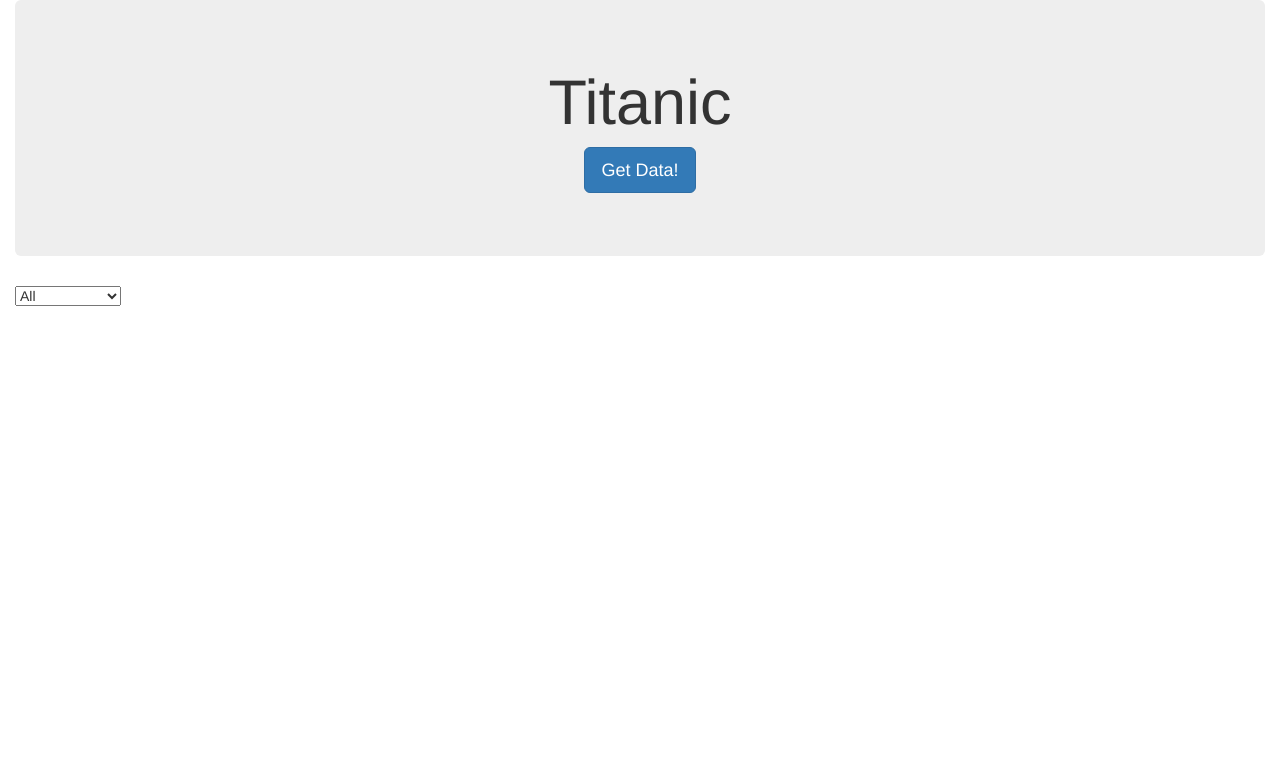
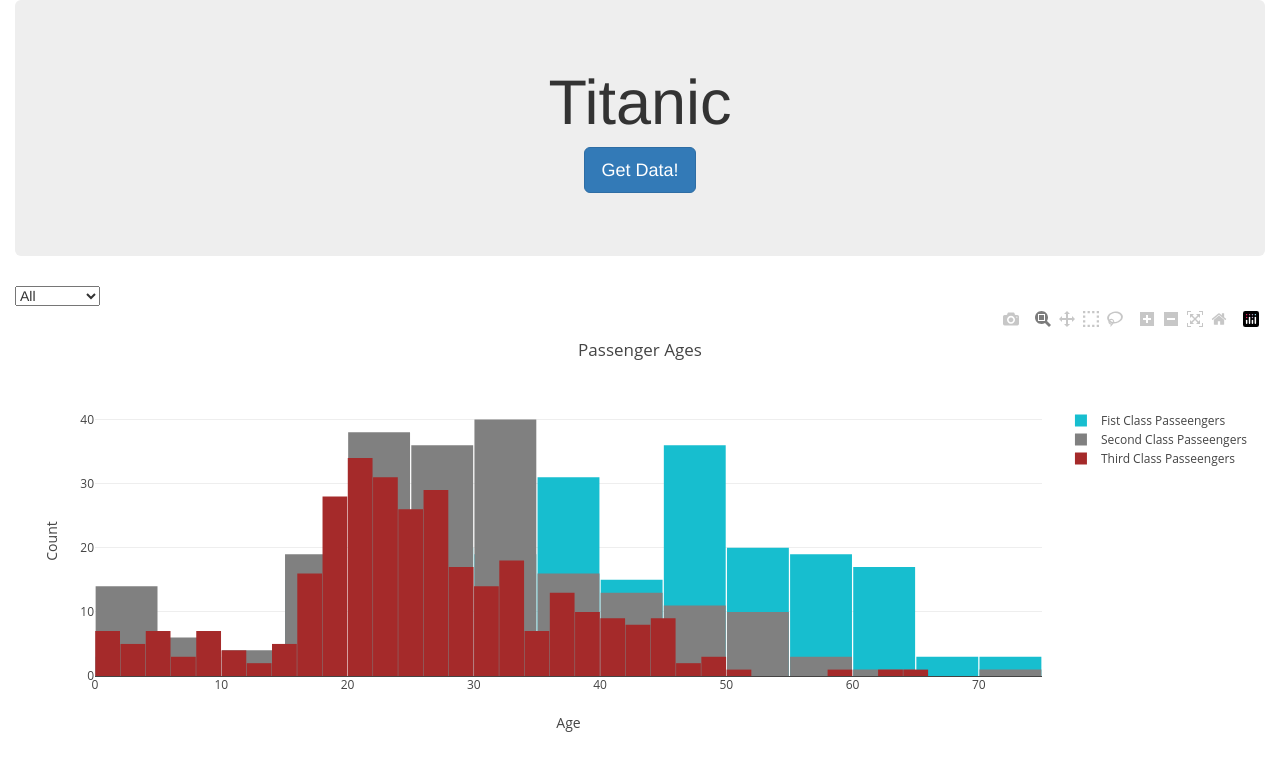
Before and after one commit to deepavadakan/Titanic-Full-Stack-App, a Flask app: template templates/index.html in a window 1280 px wide. Shown: the top 771 px of the page. Run offline with Flask 2, Linux system fonts and the light colour scheme; the template is opened without the code that fills it, so the values that code supplies are empty; data comes from the database, SQL or seed files in the repository; some libraries are stand-ins or nearby versions.

Commit message:
javascript

```diff
--- a/app.py
+++ b/app.py
@@ -4,7 +4,7 @@ from sqlalchemy.orm import Session
 from sqlalchemy import create_engine, func
 import numpy as np
 
-from flask import Flask, jsonify
+from flask import Flask, jsonify, render_template
 
 
 #################################################
@@ -38,7 +38,7 @@ def home():
 
 @app.route("/survived/")
 @app.route("/survived/<class>")
-def precipitation():
+def survived():
     # Create our session (link) from Python to the DB
     session = Session(engine)
 
@@ -60,5 +60,29 @@ def precipitation():
 
     return jsonify(results_dict)
 
+@app.route("/age/")
+@app.route("/age/<class>")
+def age():
+    # Create our session (link) from Python to the DB
+    session = Session(engine)
+
+    """Return a list of ages of passengers by passenger class """
+    session = Session(engine)
+    results = session.query(Passenger.pclass, Passenger.age).all()
+
+    session.close()
+
+    # Parse results
+    results_dict = {"1st": [],
+                    "2nd": [],
+                    "3rd": []}
+
+    # Create a dictionary from the row data and append to a list
+    for pclass, age in results:
+        results_dict[pclass].append(age)
+    results_dict
+
+    return jsonify(results_dict)
+
 if __name__ == '__main__':
     app.run(debug=True)
--- /dev/null
+++ b/static/js/visuals.js
@@ -0,0 +1,82 @@
+// Select the dropdown
+var dropDown = d3.select("#selection");
+
+// Create event handlers
+dropDown.on("change", runChange);
+
+// Complete the event handler function for the form
+function runChange() {
+
+    var selection = d3.select("#selection").property("value");
+    console.log(selection);
+
+    if (selection === "all") {
+        console.log("Init");
+        init();
+    } else {
+
+    }
+
+
+}
+
+function init() {
+    d3.json("/age").then((data) => {
+        // Grab values from the data json object to build the plots
+        console.log(data);
+        var firstClass = data["1st"];
+        var secondClass = data["2nd"];
+        var thirdClass = data["3rd"];
+
+        var trace1 = {
+            x: firstClass,
+            type: "histogram",
+            name: "Fist Class Passeengers",
+            marker: {
+                color: "#17BECF"
+            }
+        };
+
+        var trace2 = {
+            x: secondClass,
+            type: "histogram",
+            name: "Second Class Passeengers",
+            marker: {
+                color: "grey"
+            }
+        };
+
+        var trace3 = {
+            x: thirdClass,
+            type: "histogram",
+            name: "Third Class Passeengers",
+            marker: {
+                color: "brown"
+            }
+        };
+
+        var data = [trace1, trace2, trace3];
+
+        var layout = {
+            bargap: 0.01,
+            bargroupgap: 0.01,
+            barmode: "overlay",
+            title: "Passenger Ages",
+            xaxis: {
+                title: "Age"
+            },
+            yaxis: {
+                title: "Count"
+            }
+        };
+
+        // Set chart to be responsive
+        var config = {
+            responsive: true
+        }
+
+        Plotly.newPlot("hist", data, layout, config);
+    });
+}
+
+init();
--- a/templates/index.html
+++ b/templates/index.html
@@ -8,6 +8,7 @@
   <title>Titanic</title>
   <link rel="stylesheet" href="https://maxcdn.bootstrapcdn.com/bootstrap/3.3.7/css/bootstrap.min.css">
   <script src="https://d3js.org/d3.v6.min.js"></script>
+  <script src="https://cdn.plot.ly/plotly-latest.min.js"></script>
 </head>
 
 <body>
@@ -18,15 +19,16 @@
     </div>
   </div>
   <div class="container-fluid">
-    <select id="selIris" onchange="optionChanged(this.value)">
+    <select id="selection">
       <option value="all">All</option>
-      <option value="Iris-setosa">Iris-setosa</option>
-      <option value="Iris-versicolor">Iris-versicolor</option>
-      <option value="Iris-virginica">Iris-virginica</option>
+      <option value="1st Class">1st Class</option>
+      <option value="2nd Class">2nd Class</option>
+      <option value="3rd Class">3rd Class</option>
     </select>
 
     <div id="hist"></div>
   </div>
+  <script src="../static/js/visuals.js"></script>
 </body>
 
 </html>
```
Also changed, not shown: 1 other file.
